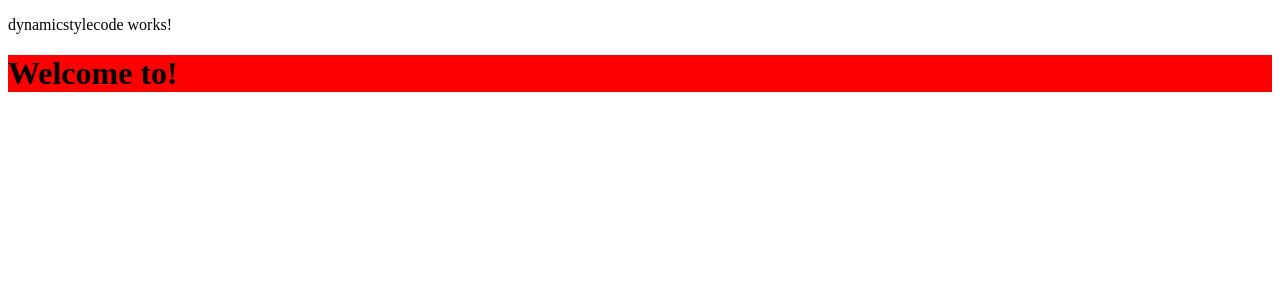
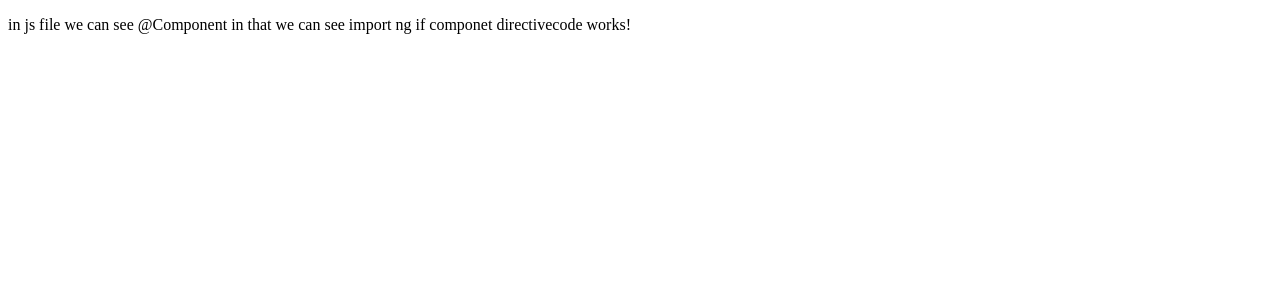
Before and after one commit to priya1611999/angulartutorial, an Angular app in the folder my-app/: page / in a window 1280 px wide. Shown: the top 300 px of the page. Built offline with nearby package versions, Linux system fonts and the light colour scheme.

Commit message:
directive code

```diff
--- a/my-app/src/app/app.component.html
+++ b/my-app/src/app/app.component.html
@@ -13,4 +13,5 @@
   <!-- <app-ngmodelcode></app-ngmodelcode> -->
 
   <!-- <app-todolistcode></app-todolistcode> -->
-   <app-dynamicstylecode></app-dynamicstylecode>
+   <!-- <app-dynamicstylecode></app-dynamicstylecode> -->
+    <app-componetdirectivecode></app-componetdirectivecode>
--- a/my-app/src/app/app.component.ts
+++ b/my-app/src/app/app.component.ts
@@ -10,6 +10,7 @@
 import { NgmodelcodeComponent } from './ngmodelcode/ngmodelcode.component';
 import { TodolistcodeComponent } from './todolistcode/todolistcode.component';
 import { DynamicstylecodeComponent } from './dynamicstylecode/dynamicstylecode.component';
+import { ComponetdirectivecodeComponent  } from './componetdirectivecode/componetdirectivecode.component';
 
 @Component({
   selector: 'app-root',
@@ -20,7 +21,9 @@
 // imports:[ForloopcontextualvariablesComponent],
 // imports:[NgmodelcodeComponent],
 // imports:[TodolistcodeComponent],
-imports:[DynamicstylecodeComponent],
+// imports:[DynamicstylecodeComponent],
+imports:[ComponetdirectivecodeComponent],
+
  templateUrl: './app.component.html',
   styleUrl: './app.component.css'
 })
--- /dev/null
+++ b/my-app/src/app/componetdirectivecode/componetdirectivecode.component.html
@@ -0,0 +1,2 @@
+<p *ngIf="show">in js file we can see @Component
+     in that we can see import ng if componet directivecode works!</p>
--- /dev/null
+++ b/my-app/src/app/componetdirectivecode/componetdirectivecode.component.ts
@@ -0,0 +1,13 @@
+import { NgIf } from '@angular/common';
+import { Component } from '@angular/core';
+
+@Component({
+  selector: 'app-componetdirectivecode',
+  imports: [NgIf],
+  templateUrl: './componetdirectivecode.component.html',
+  styleUrl: './componetdirectivecode.component.css'
+})
+export class ComponetdirectivecodeComponent {
+
+  show=true
+}
--- a/my-app/src/app/directivecode/directivecode.component.html
+++ /dev/null
@@ -1 +0,0 @@
-<p>directivecode works!</p>
--- /dev/null
+++ b/my-app/src/app/ngforcomponet/ngforcomponet.component.html
@@ -0,0 +1 @@
+<p>ngforcomponet works!</p>
```
Also changed, not shown: my-app/src/app/directivecode/directivecode.component.ts (deleted, +0 -11 lines), my-app/src/app/ngforcomponet/ngforcomponet.component.ts (added, +11 -0 lines), my-app/src/app/componetdirectivecode/componetdirectivecode.component.css (added), my-app/src/app/ngforcomponet/ngforcomponet.component.css (added).
